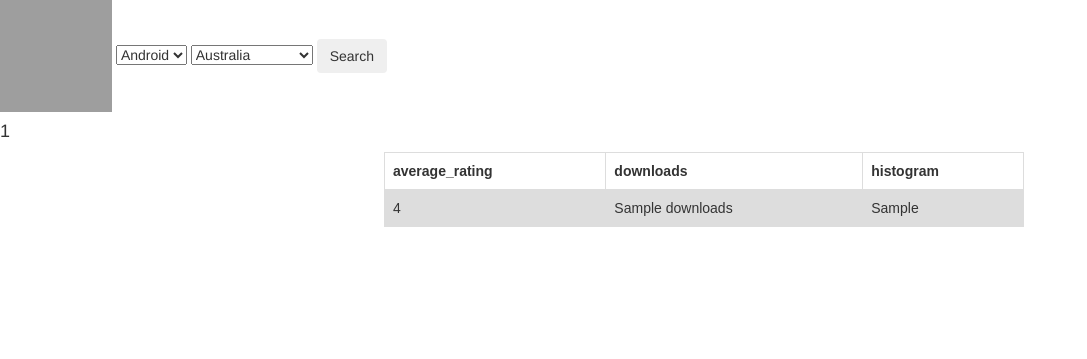
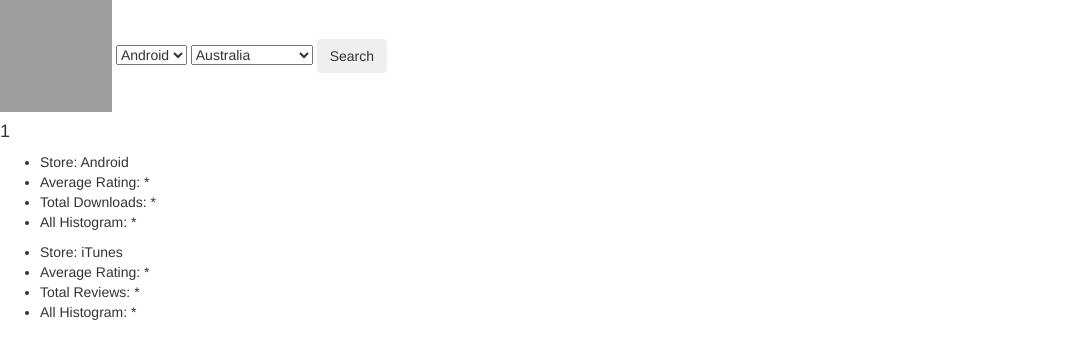
Before and after one commit to mrvbrn/HB_project, a Python web app: template templates/kidsappbox.html in a window 1280 px wide. Shown: the top 359 px of the page, without its empty margins (0-1087 px from the left). Run offline with Jinja, Linux system fonts and the light colour scheme; the template is opened without the code that fills it: most values are stand-ins (such as "Sample title", 1, 10 or a date in 2020); some libraries are stand-ins or nearby versions; grey boxes are pictures that could not be loaded.

Commit message:
nine part

```diff
--- a/demo.py
+++ b/demo.py
@@ -7,9 +7,9 @@ from flask import jsonify
 
 
 # Request Parameters
-store = "android"       # Could be either "android" or "itunes".
+store = "itunes"       # Could be either "android" or "itunes".
 country_code = "US"     # Two letter country code.
-app_id = "com.facebook.orca" # Unique app identifier (bundle ID).
+app_id = "1275331814" # Unique app identifier (bundle ID).
 
 req_params = {"country": country_code}
 
--- a/static/kidsappbox.js
+++ b/static/kidsappbox.js
@@ -0,0 +1,43 @@
+function showResults(json_android) {
+
+  $('#avg_rating').html(json_record["avg_rating"]);
+  $('#downloads').html(json_record["downloads"]);
+  $('#histogram').html(json_record["all_histogram"]);
+}
+
+
+function searchAndroid() {
+
+    let formInputs = {
+        "country_type": $("#country_type_field").val(),
+        store : "android"
+        app_id : "appId"
+    };
+
+
+    $.post("/employees/<int:employee_id>/kidsappbox_game", formInputs, showResults);
+}
+
+
+
+
+
+function showResult(json_itunes) {
+
+  $('#avg_ratings').html(json_record["avg_rating"]);
+  $('#reviews').html(json_record["all_reviews"]);
+  $('#histograms').html(json_record["all_histogram"]);
+}
+
+
+function searchiTunes() {
+
+    let formInput = {
+        "country_type": $("#country_type_field").val(),
+        "store_type": "itunes",
+        "app_id_type": "appId"
+    };
+
+
+    $.post("/employees/<int:employee_id>/kidsappbox_game", formInput, showResult);
+}
--- a/templates/kidsappbox.html
+++ b/templates/kidsappbox.html
@@ -1,29 +1,10 @@
 {% extends 'base.html' %}
 {% block content %}
-
-<style>
-table {
-  font-family: arial, sans-serif;
-  border-collapse: collapse;
-  width: 50%;
-  margin-left: 30%;
-}
-
-td, th {
-  border: 1px solid #dddddd;
-  text-align: left;
-  padding: 8px;
-}
-
-tr:nth-child(even) {
-  background-color: #dddddd;
-}
-</style>
 {% for game in games %}
 
 
-<form  id="select_form" action="/employees/<int:employee_id>/kidsappbox_game" method ="POST">
-<img src={{game[1]}} height="112" width="112">
+<form  id="select_form" method ="POST">
+<img src={{game[1]}} height="112" width="112" class="image">
 <select id="store_type_field" name="store_type" class="store_control">
   <option value="android" id = "select-store">Android</option>
   <option value="itunes" id = "select-store">iOS</option>
@@ -44,49 +25,47 @@ tr:nth-child(even) {
 
 
 
-	<table style="float:inherit;" class="android" id="kidsappbox_game_android" name="kidsappbox_table">
+   <div style="float:inherit;" id="details_android" class="kidsappbox_android">
 
-	  <tr>
-	    <th>average_rating</th>
-	    <th>downloads</th>
-	    <th>histogram</th>
-	  </tr>
-	   {% for r in json_record %}
-	  <tr>
-	    <td>{{r["all_rating"]}}</td>
-	    <td>{{r["downloads"]}}</td>
-	    <td>{{r["all_histogram"]}}</td>
-	  </tr>
+    <ul>
+    <li>Store: Android
+    <li>Average Rating: <span id='avg_rating'>*</span></li>
+    <li>Total Downloads: <span id='downloads'>*</span></li>
+    <li>All Histogram: <span id='histogram'>*</span></li>
+   </ul>
 
-	  {% endfor %}
-	</table>
- </form>
+  </div>
+  <div style="float:inherit;" id="details_itunes" class="kidsappbox_itunes">
+
+    <ul>
+    <li>Store: iTunes
+    <li>Average Rating: <span id='avg_ratings'>*</span></li>
+    <li>Total Reviews: <span id='reviews'>*</span></li>
+    <li>All Histogram: <span id='histograms'>*</span></li>
+   </ul>
+
+  </div>
+
 
 	{% endfor %}
-<!--
-<div class="itunes" id="kidsappbox_game_itunes">
-	<table>
-
-	  <tr>
-	    <th>average_rating</th>
-	    <th>reviews</th>
-	    <th>histogram</th>
-	  </tr>
-	   {% for r in json_record %}
-	  <tr>
-	    <td>{{r["all_rating"]}}</td>
-	    <td>{{r["current_reviews"]}}</td>
-	    <td>{{r["all_histogram"]}}</td>
-	  </tr>
-
-	  {% endfor %}
-	</table>
-</div> -->
 
 
 
 	<script src="http://code.jquery.com/jquery.js"></script>
 
 	<script type="text/javascript" src="/static/kidsappbox.js"></script>
+	<script type="text/javascript">
+  $("#search-form-button").on('click', (evt) => {
+      evt.preventDefault();
+      console.log("hello")
+      searchAndroid();
+    });
+
+  $("#search-form-button").on('click', (evt) => {
+      evt.preventDefault();
+      console.log("hello")
+      searchiTunes();
+    });
+</script>
 
 {% endblock %}
```
Also changed, not shown: server.py (+42 -9 lines), static/top-games.js (+46 -48 lines), 1 other file.
